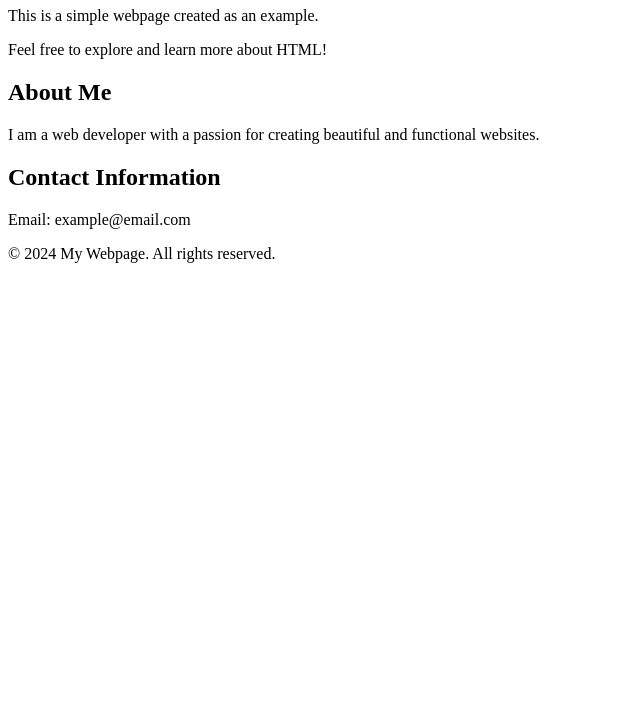
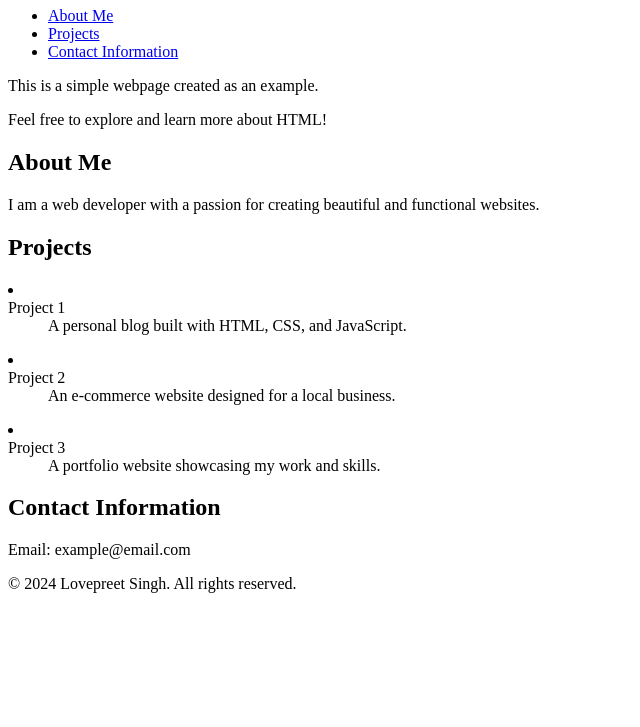
Before and after one commit to LoveTechX/portfolio-website, a plain HTML site: page index.html in a window 1280 px wide. Shown: the part 73-800 px from the top of the page, without its empty margins (0-640 px from the left). Drawn offline with Linux system fonts and the light colour scheme.

Commit message:
Added navigation and multiple sections for about, projects, and contact; improved page structure

```diff
--- a/index.html
+++ b/index.html
@@ -7,22 +7,50 @@
 </head>
 <body>
     <header>
-        <h1>Welcome to my webpage</h1>
+        <h1>Lovepreet Singh</h1>
     </header>
-    <div>
+    <nav>
+        <ul>
+            <li><a href="#about">About Me</a></li>
+            <li><a href="#projects">Projects</a></li>
+            <li><a href="#contact">Contact Information</a></li>
+        </ul>
+    </nav>
+    <section>
         <p>This is a simple webpage created as an example.</p>
         <p>Feel free to explore and learn more about HTML!</p>
-    </div>
-    <div>
+    </section>
+    <section>
         <h2>About Me</h2>
         <p>I am a web developer with a passion for creating beautiful and functional websites.</p>
-    </div>
-    <div>
+    </section>
+    <section>
+        <h2>Projects</h2>
+        <dl>
+            <li>
+                <dt>Project 1</dt>
+                <dd>A personal blog built with HTML, CSS, and JavaScript.</dd>
+            </li>
+        </dl>
+        <dl>
+            <li>
+                <dt>Project 2</dt>
+                <dd>An e-commerce website designed for a local business.</dd>
+            </li>
+        </dl>
+        <dl>
+            <li>
+                <dt>Project 3</dt>
+                <dd>A portfolio website showcasing my work and skills.</dd>
+            </li>
+        </dl>
+    </section>
+    <section>
         <h2>Contact Information</h2>
         <p>Email: example@email.com</p>
-    </div>
+    </section>
     <footer>
-        <p>&copy; 2024 My Webpage. All rights reserved.</p>
+        <p>&copy; 2024 Lovepreet Singh. All rights reserved.</p>
     </footer>
 </body>
 </html>
```
